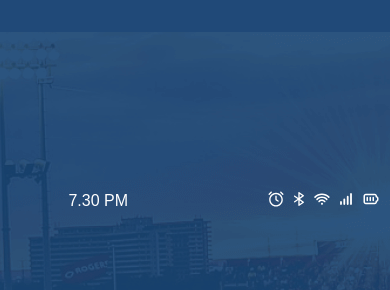
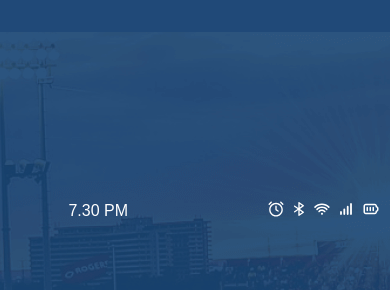
Before and after one commit to mohancomrade/Nutz-Sports-Wander, a React (Create React App) app: page / in a window 390 px wide. Shown: the top 290 px of the page. Built offline with nearby package versions, Linux system fonts and the light colour scheme.

Commit message:
nutz-sports

```diff
--- a/src/Components/Events.css
+++ b/src/Components/Events.css
@@ -151,7 +151,7 @@
     }
     .res-img{
 
-      margin-top: -159px !important;
+      margin-top: -139px !important;
       margin-right: 10px !important;
       visibility: visible;
     }
```
